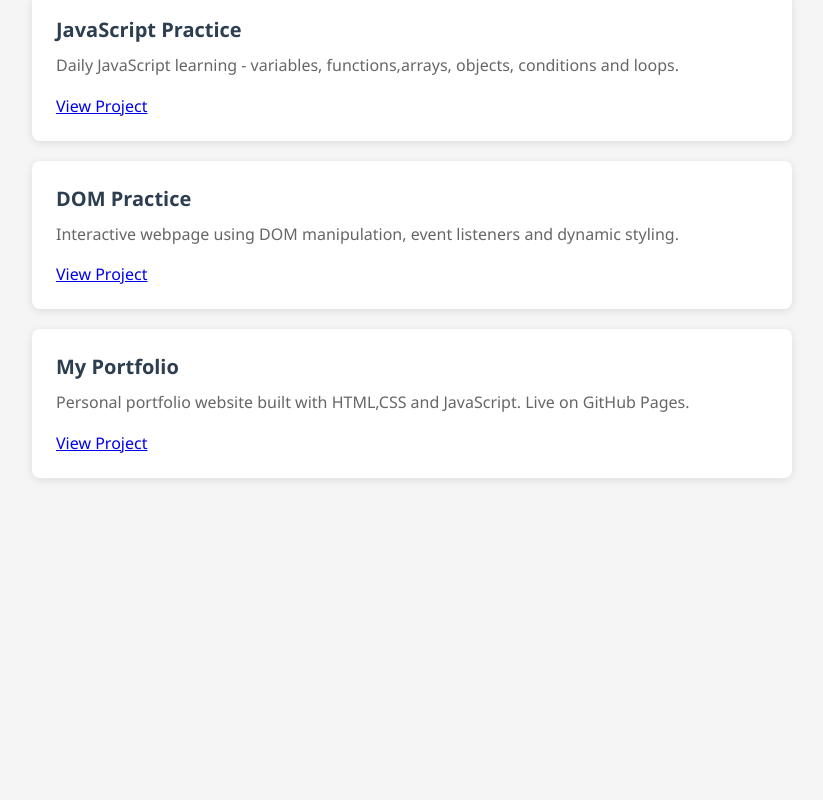
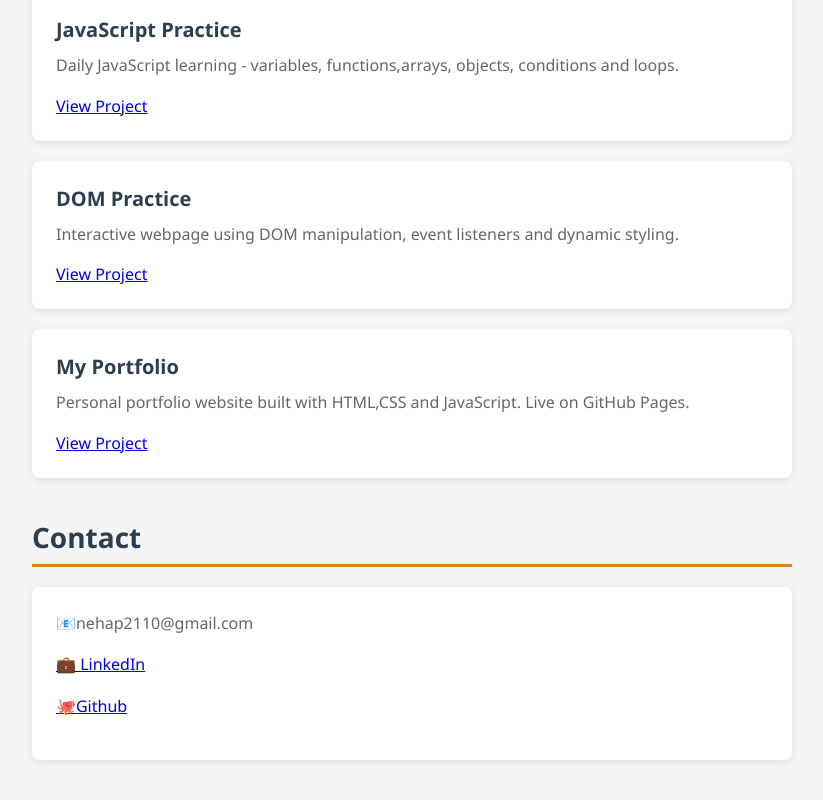
Before and after one commit to neha-patil-ui/skill-showcase, a React (Create React App) app: page / in a window 1280 px wide. Shown: the part 551-1351 px from the top of the page, without its empty margins (228-1051 px from the left). Before the commit the page ends 1069 px from the top, so only its background shows below. Built offline with nearby package versions, Linux system fonts and the light colour scheme.

Commit message:
Day 3 React - Contact component added

```diff
--- a/package.json
+++ b/package.json
@@ -2,6 +2,7 @@
   "name": "skill-showcase",
   "version": "0.1.0",
   "private": true,
+  "homepage": "https://neha-patil-ui.github.io/skill-showcase",
   "dependencies": {
     "@testing-library/dom": "^10.4.1",
     "@testing-library/jest-dom": "^6.9.1",
@@ -14,6 +15,8 @@
   },
   "scripts": {
     "start": "react-scripts start",
+    "predeploy": "npm run build",
+    "deploy": "gh-pages -d build",
     "build": "react-scripts build",
     "test": "react-scripts test",
     "eject": "react-scripts eject"
@@ -35,5 +38,8 @@
       "last 1 firefox version",
       "last 1 safari version"
     ]
+  },
+  "devDependencies": {
+    "gh-pages": "^6.3.0"
   }
 }
--- a/src/App.js
+++ b/src/App.js
@@ -3,6 +3,10 @@ import './App.css';
 import Header from './Header';
 import Skills from './Skills';
 import Projects from './Projects';
+import Contact from './Contact';
+
+
+
 
 // function App() { // Component - like Angular's @Componenet
 //   return (      // Returns what to show on Sceen
@@ -74,7 +78,11 @@ const projects =[
   }
 ];
 
-
+const contactInfo={
+    email: "nehap2110@gmail.com",
+    linkedIn:"https://linkedin.com/in/neha-patil-58b816321",
+    github:"https://github.com/neha-patil-ui"
+};
 
 // function App(){
   return(
@@ -86,6 +94,7 @@ const projects =[
       />
       <Skills skills={skills}/>
       <Projects projects={projects}/>
+      <Contact contactInfo={contactInfo}/>
     </div>
   );
 }
--- /dev/null
+++ b/src/Contact.js
@@ -0,0 +1,23 @@
+function Contact({contactInfo}){
+
+    return (
+        <div className="section">
+            <h2>Contact</h2>
+
+                <div className="project-card">
+
+                <p>📧{contactInfo.email}</p>
+                <p><a href={contactInfo.linkedIn} target="_blank" rel="noopener noreferrer">
+                  💼 LinkedIn
+                  </a>
+                </p>
+                <p><a href={contactInfo.github} target="_blank" rel="noopener noreferrer">
+                  🐙Github
+                  </a>
+                </p>
+            </div>
+        </div>
+    );
+}
+
+export default Contact;
```
Also changed, not shown: 1 other file (tests, documents, lock files or other folders).
